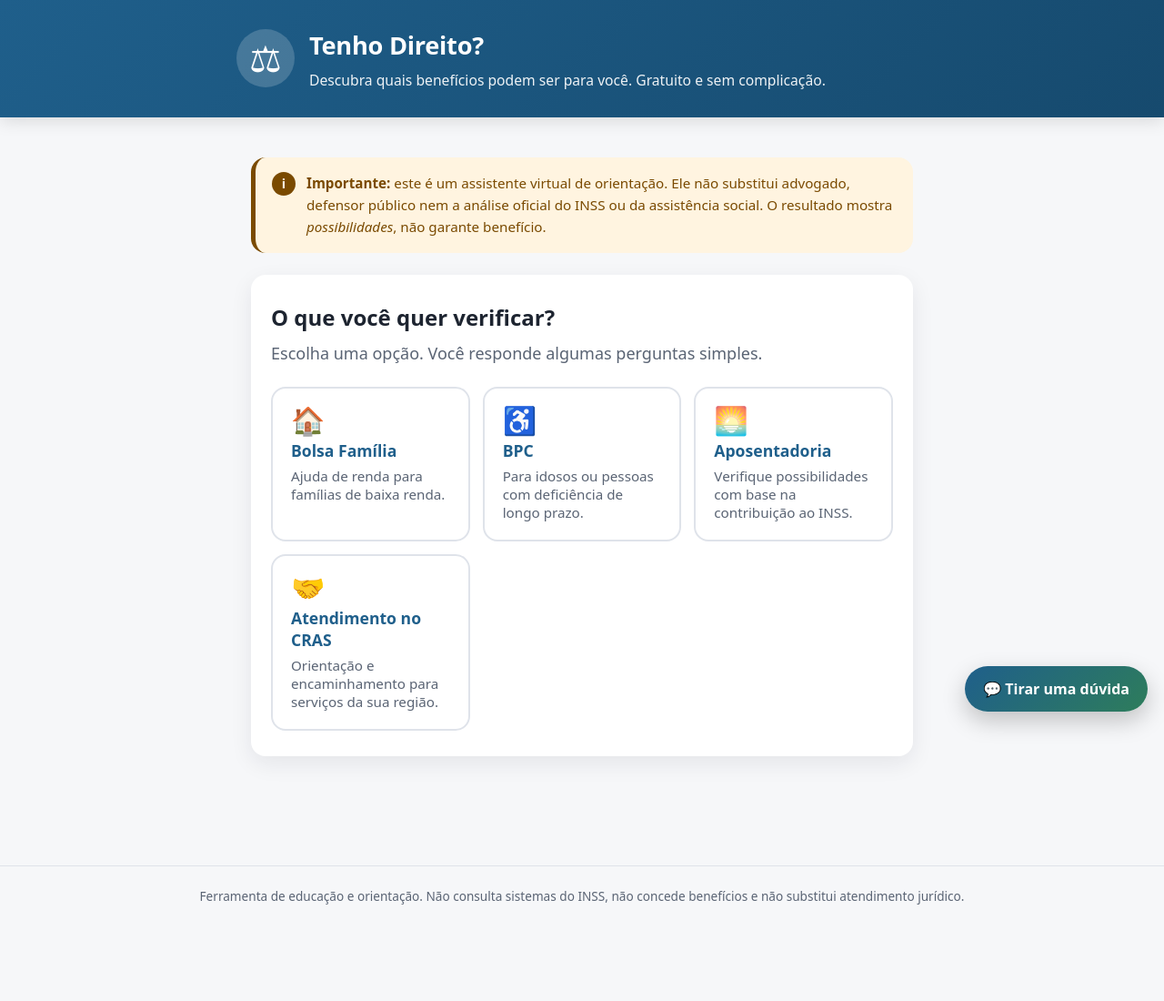
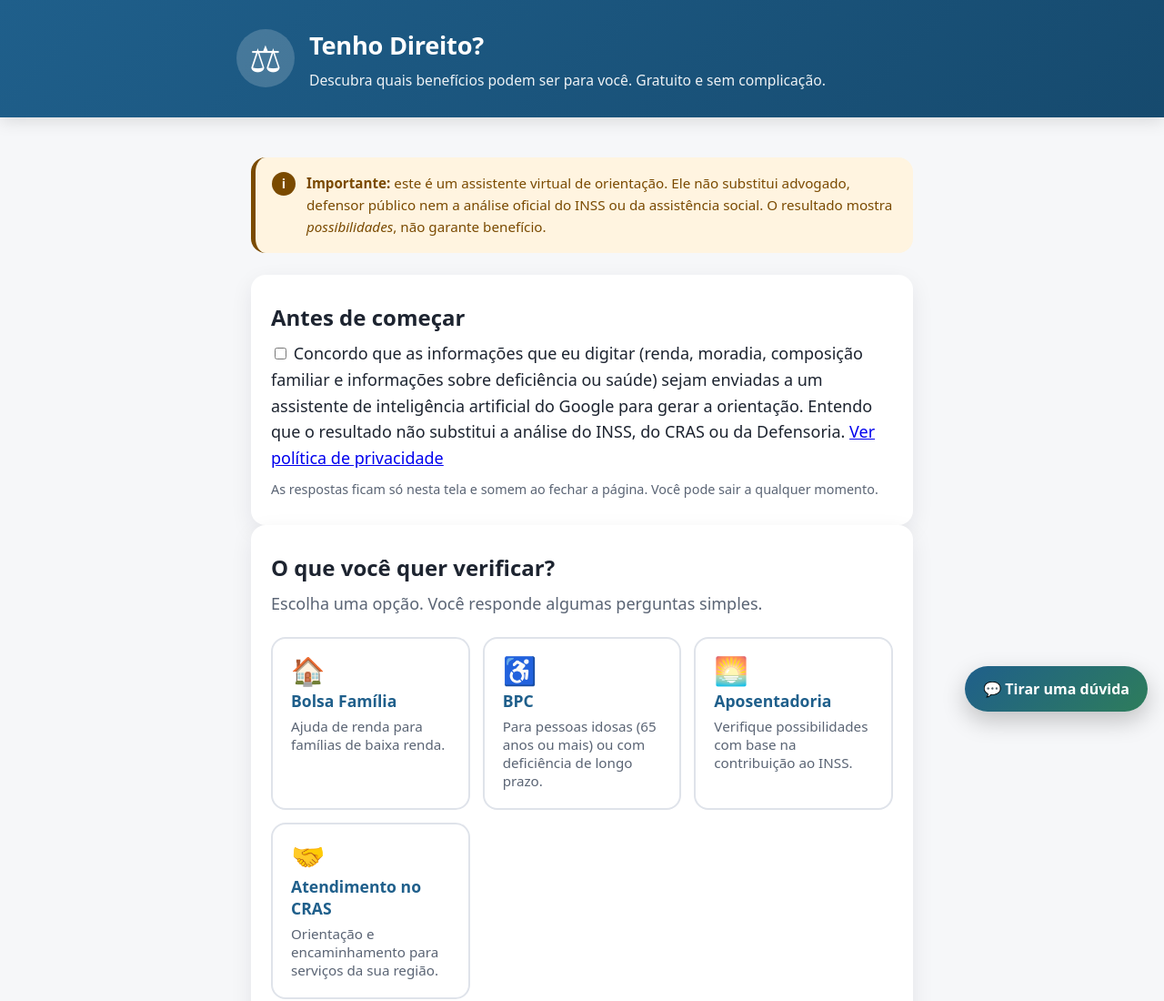
Before and after one commit to alicerezends/TENHO-DIREITO-, a plain HTML site: page index.html in a window 1280 px wide. Shown: the top 1100 px of the page at 91% size. Before the commit the page ends 1023 px from the top, so only its background shows below. Drawn offline with Linux system fonts and the light colour scheme.

Commit message:
Implement consent section in index.html
Added consent section with checkbox for user agreement regarding data sharing with AI assistant.

```diff
--- a/index.html
+++ b/index.html
@@ -46,6 +46,24 @@
       </p>
     </div>
 
+    <!-- CONSENTIMENTO: antes de liberar os direitos, a pessoa precisa marcar a caixa.
+         Os dados digitados vão ao assistente de IA (Google Gemini), por isso o aceite é específico. -->
+    <section class="tela consentimento" aria-labelledby="titulo-consent">
+      <h2 id="titulo-consent" class="tela__titulo">Antes de começar</h2>
+      <label class="aceite" for="aceite">
+        <!-- Caixa em branco: a pessoa precisa marcar com a própria ação. -->
+        <input id="aceite" type="checkbox">
+        <span>
+          Concordo que as informações que eu digitar (renda, moradia, composição familiar
+          e informações sobre deficiência ou saúde) sejam enviadas a um assistente de
+          inteligência artificial do Google para gerar a orientação. Entendo que o resultado
+          não substitui a análise do INSS, do CRAS ou da Defensoria.
+          <a href="#politica">Ver política de privacidade</a>
+        </span>
+      </label>
+      <p class="nota">As respostas ficam só nesta tela e somem ao fechar a página. Você pode sair a qualquer momento.</p>
+    </section>
+
     <!-- TELA 1: INÍCIO. Os quatro botões grandes, um para cada direito. -->
     <section id="tela-inicio" class="tela" aria-labelledby="titulo-inicio">
       <h2 id="titulo-inicio" class="tela__titulo">O que você quer verificar?</h2>
@@ -61,7 +79,7 @@
         <button class="cartao-direito" data-direito="bpc">
           <span class="cartao-direito__icone" aria-hidden="true">♿</span>
           <span class="cartao-direito__nome">BPC</span>
-          <span class="cartao-direito__desc">Para idosos ou pessoas com deficiência de longo prazo.</span>
+          <span class="cartao-direito__desc">Para pessoas idosas (65 anos ou mais) ou com deficiência de longo prazo.</span>
         </button>
         <button class="cartao-direito" data-direito="aposentadoria">
           <span class="cartao-direito__icone" aria-hidden="true">🌅</span>
```
